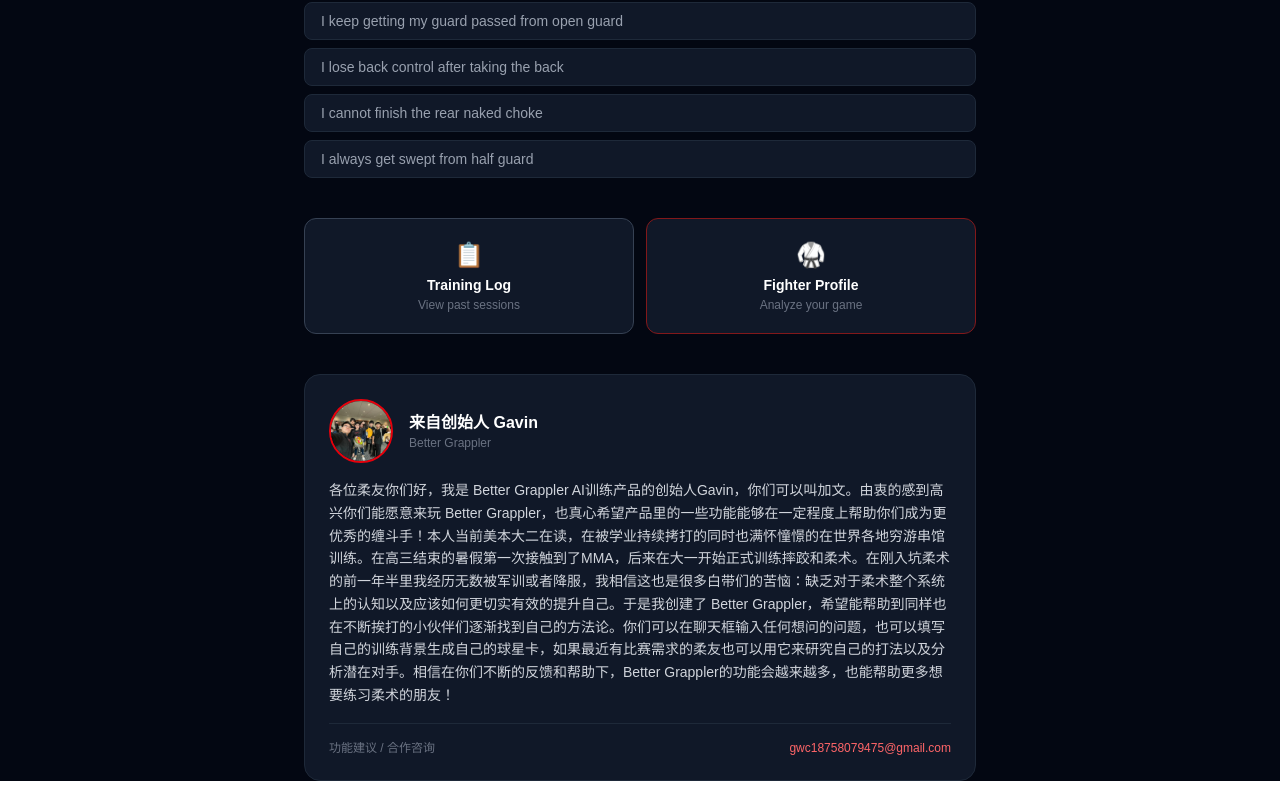
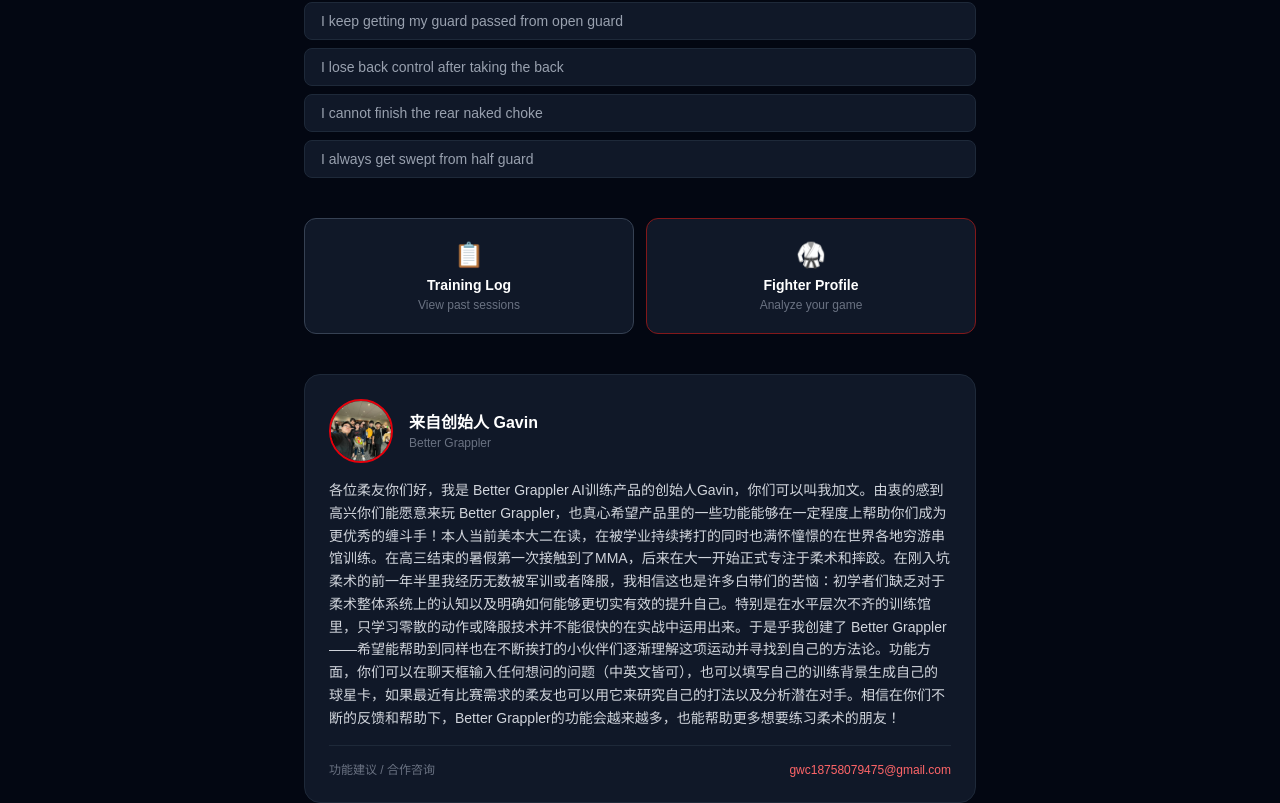
Before and after one commit to GavinGao-web/better-grappler, a Next.js app: page / in a window 1280 px wide. Shown: the part 417-1220 px from the top of the page. Before the commit the page ends 1198 px from the top, so only its background shows below. Built offline with nearby package versions, Linux system fonts and the light colour scheme.

Commit message:
Update founder intro

```diff
--- a/app/page.tsx
+++ b/app/page.tsx
@@ -88,7 +88,7 @@ export default function Home() {
             </div>
           </div>
           <p className="text-gray-300 text-sm leading-relaxed">
-            各位柔友你们好，我是 Better Grappler AI训练产品的创始人Gavin，你们可以叫加文。由衷的感到高兴你们能愿意来玩 Better Grappler，也真心希望产品里的一些功能能够在一定程度上帮助你们成为更优秀的缠斗手！本人当前美本大二在读，在被学业持续拷打的同时也满怀憧憬的在世界各地穷游串馆训练。在高三结束的暑假第一次接触到了MMA，后来在大一开始正式训练摔跤和柔术。在刚入坑柔术的前一年半里我经历无数被军训或者降服，我相信这也是很多白带们的苦恼：缺乏对于柔术整个系统上的认知以及应该如何更切实有效的提升自己。于是我创建了 Better Grappler，希望能帮助到同样也在不断挨打的小伙伴们逐渐找到自己的方法论。你们可以在聊天框输入任何想问的问题，也可以填写自己的训练背景生成自己的球星卡，如果最近有比赛需求的柔友也可以用它来研究自己的打法以及分析潜在对手。相信在你们不断的反馈和帮助下，Better Grappler的功能会越来越多，也能帮助更多想要练习柔术的朋友！
+            各位柔友你们好，我是 Better Grappler AI训练产品的创始人Gavin，你们可以叫我加文。由衷的感到高兴你们能愿意来玩 Better Grappler，也真心希望产品里的一些功能能够在一定程度上帮助你们成为更优秀的缠斗手！本人当前美本大二在读，在被学业持续拷打的同时也满怀憧憬的在世界各地穷游串馆训练。在高三结束的暑假第一次接触到了MMA，后来在大一开始正式专注于柔术和摔跤。在刚入坑柔术的前一年半里我经历无数被军训或者降服，我相信这也是许多白带们的苦恼：初学者们缺乏对于柔术整体系统上的认知以及明确如何能够更切实有效的提升自己。特别是在水平层次不齐的训练馆里，只学习零散的动作或降服技术并不能很快的在实战中运用出来。于是乎我创建了 Better Grappler——希望能帮助到同样也在不断挨打的小伙伴们逐渐理解这项运动并寻找到自己的方法论。功能方面，你们可以在聊天框输入任何想问的问题（中英文皆可），也可以填写自己的训练背景生成自己的球星卡，如果最近有比赛需求的柔友也可以用它来研究自己的打法以及分析潜在对手。相信在你们不断的反馈和帮助下，Better Grappler的功能会越来越多，也能帮助更多想要练习柔术的朋友！
           </p>
           <div className="mt-4 pt-4 border-t border-gray-800 flex items-center justify-between">
             <p className="text-gray-500 text-xs">功能建议 / 合作咨询</p>
```
